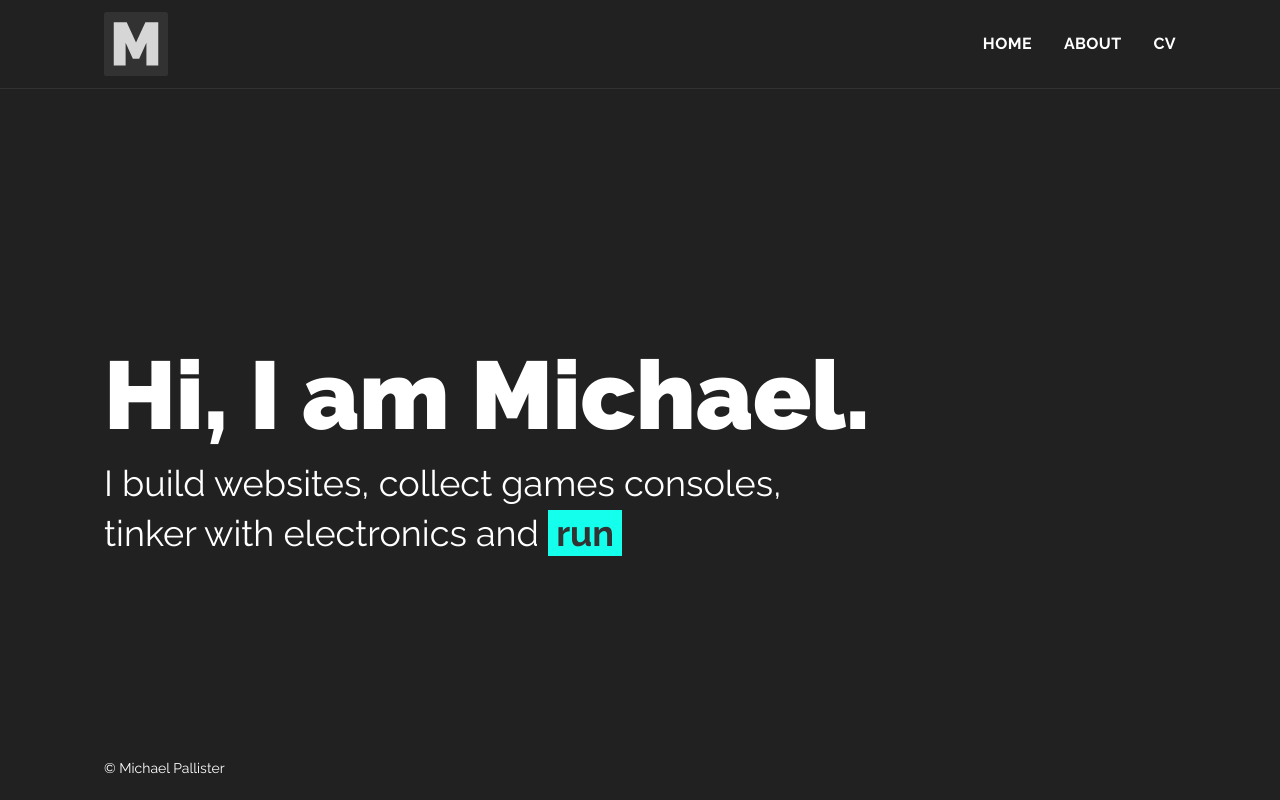
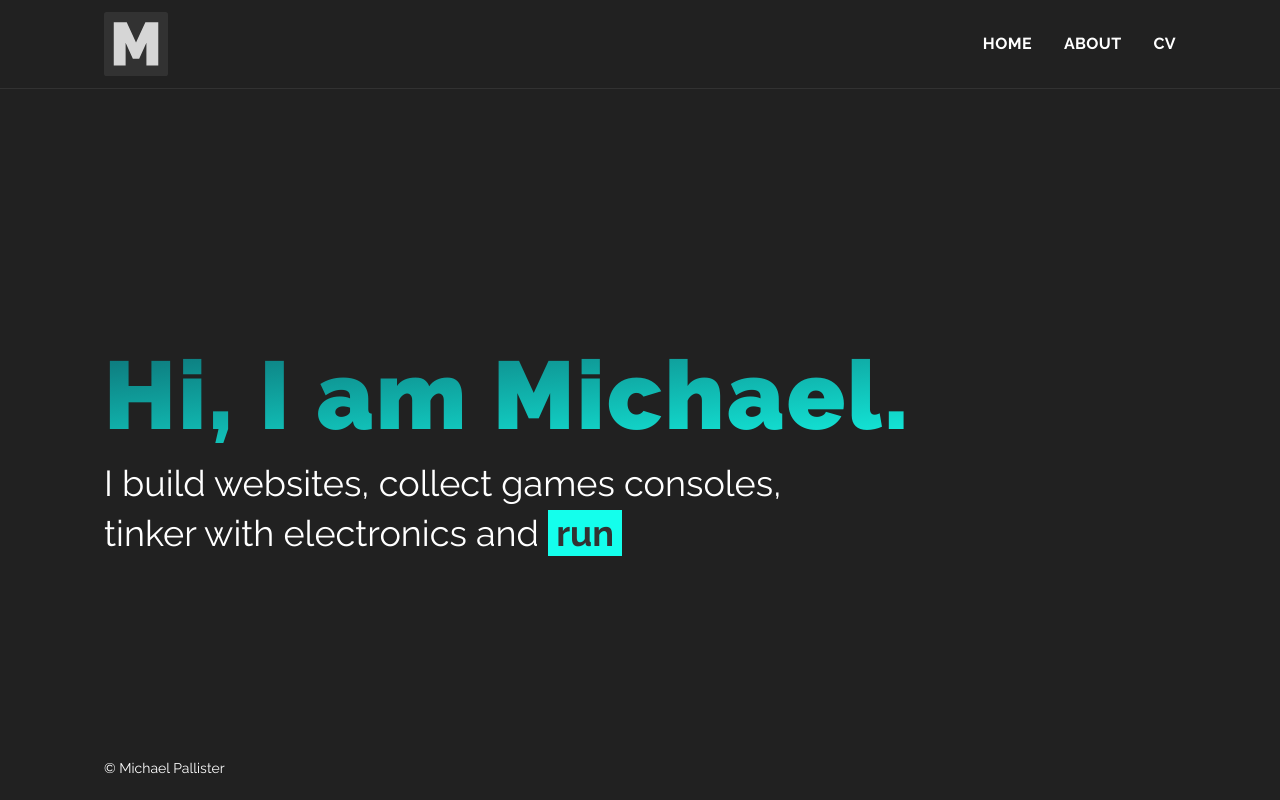
Before and after one commit to michaelpallister/michaelpallister.dev, a Next.js app: page / in a window 1280 px wide. Built offline with nearby package versions, Linux system fonts and the light colour scheme.

Commit message:
Updating colours

```diff
--- a/pages/index.tsx
+++ b/pages/index.tsx
@@ -17,7 +17,7 @@ const Home: NextPage = (props) => {
       </Head>
 
       <main className='container'>
-        <h1 className='text-6xl lg:text-8xl font-black flex items-center text-white'>
+        <h1 className='text-6xl lg:text-8xl font-black flex items-center text-transparent tracking-wide bg-clip-text bg-gradient-to-br from-surfie-green to-cyan'>
           Hi, I am Michael.
         </h1>
         <p className='text-2xl mt-2 lg:text-4xl lg:mt-4 lg:leading-snug lg:w-2/3 text-white'>
```
